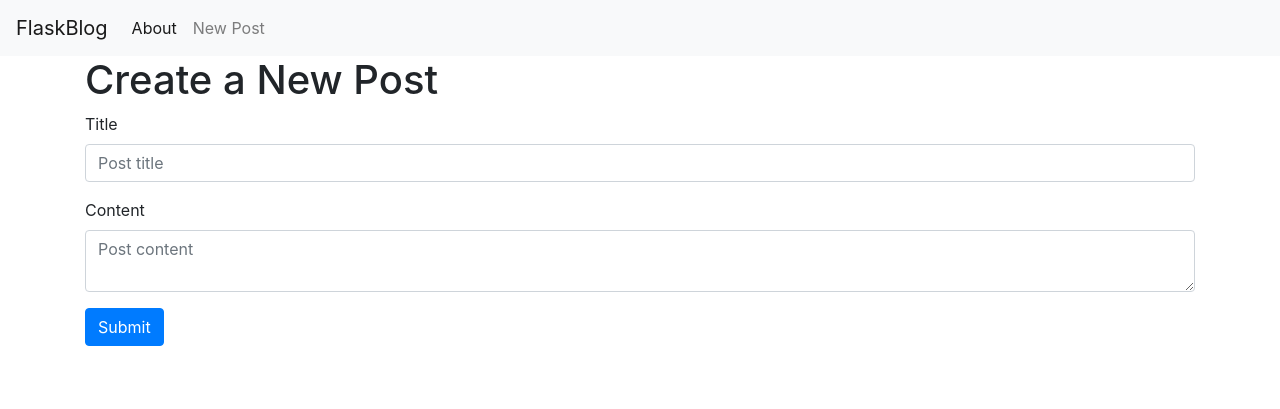
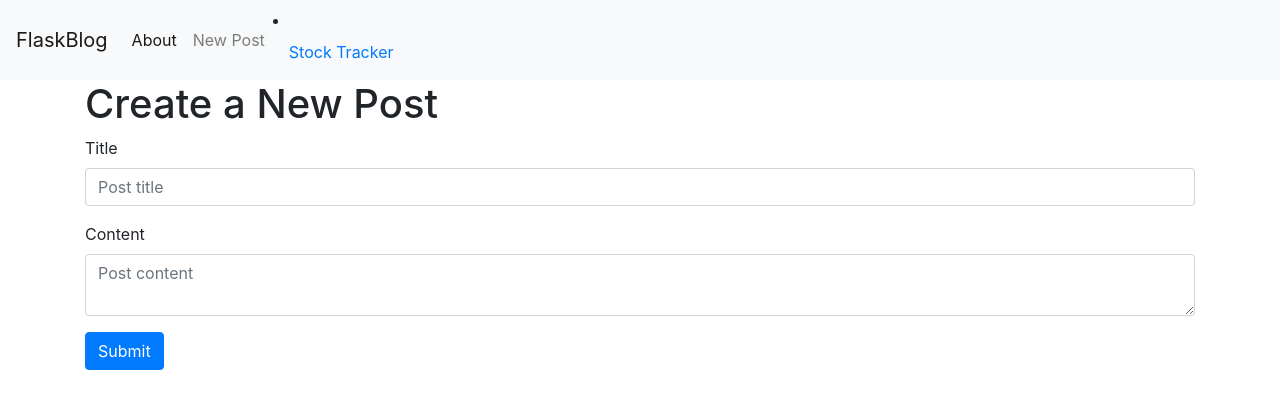
Before and after one commit to aidan01smith/CSI260-final, a Flask app: page /create in a window 1280 px wide. Shown: the top 409 px of the page. Run offline with Flask 3, Linux system fonts and the light colour scheme; some libraries are stand-ins or nearby versions.

Commit message:
Update base.html

```diff
--- a/templates/base.html
+++ b/templates/base.html
@@ -18,13 +18,16 @@
         </button>
         <div class="collapse navbar-collapse" id="navbarNav">
             <ul class="navbar-nav">
-            <li class="nav-item active">
+              <li class="nav-item active">
                 <a class="nav-link" href="#">About</a>
+              </li>
+              <li class="nav-item">
+                <a class="nav-link" href="{{url_for('create')}}">New Post</a>
+              </li>
+            </ul>
+            <li class="nav-item">
+              <a class="nav-link" href="{{ url_for('stocks.index') }}">Stock Tracker</a>
             </li>
-            <li class="nav-item">
-              <a class="nav-link" href="{{url_for('create')}}">New Post</a>
-          </li>
-            </ul>
         </div>
     </nav>
     <div class="container">
```
